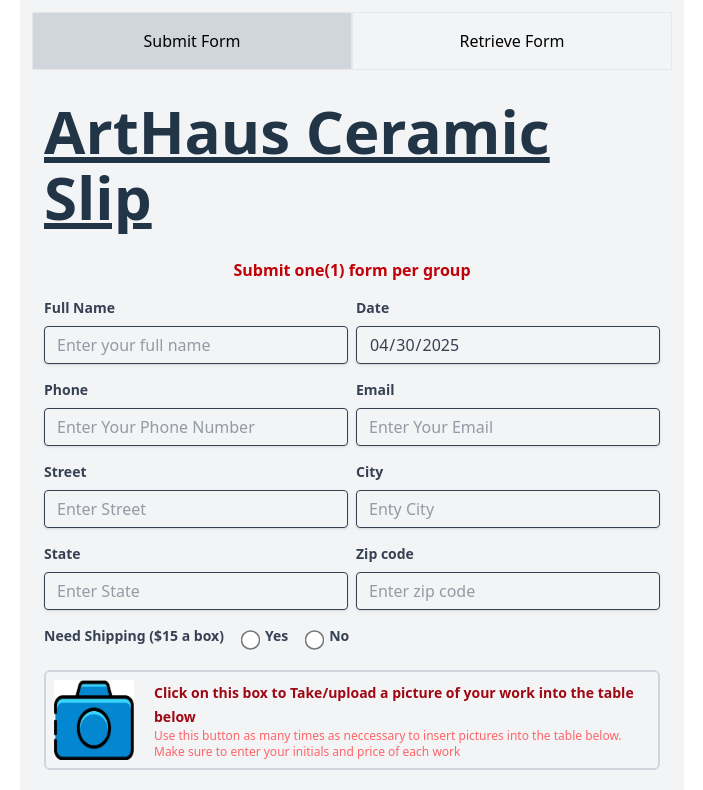
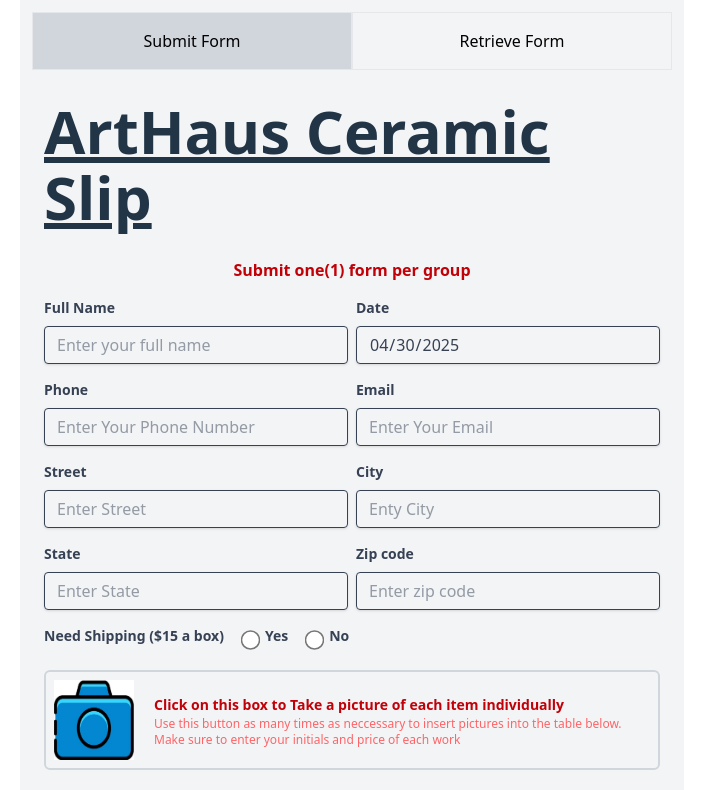
Before and after one commit to Codec-dy/ceramic_slip, a React (Vite) app: page /#/ in a window 1280 px wide. Shown: the top 790 px of the page, without its empty margins (288-991 px from the left). Built offline with nearby package versions, Linux system fonts and the light colour scheme; no server answers.

Commit message:
changed camera image and font-warning to red

```diff
--- a/src/components/FormComp.jsx
+++ b/src/components/FormComp.jsx
@@ -55,7 +55,7 @@ const FormComp = ({user,setUser,loading,handleDelete,handleSubmit,handleFileUplo
             <label htmlFor="file-upload" className='flex flex-row gap-5 mb-4 w-full border-2 border-gray-300 rounded-md p-2 items-center'>
             <img src={assets.uploadIcon} alt="Upload Icon" className='w-20 h-20' />
             <div>
-                <label htmlFor="file-upload" className='text-sm font-bold text-red-800'>Click on this box to Take/upload a picture of your work into the table below</label>
+                <label htmlFor="file-upload" className='text-sm font-bold text-red-700'>Click on this box to Take a picture of each item individually</label>
                 <p className='text-xs text-red-400'>Use this button as many times as neccessary to insert pictures into the table below. Make sure to enter your initials and price of each work</p>
             </div>
             <input type='file' onChange={(e)=>handleFileUpload(e,setUploadedFiles)} id='file-upload' className='w-full h-10 givColor hidden' placeholder='Upload a picture of your work' required/>
```
